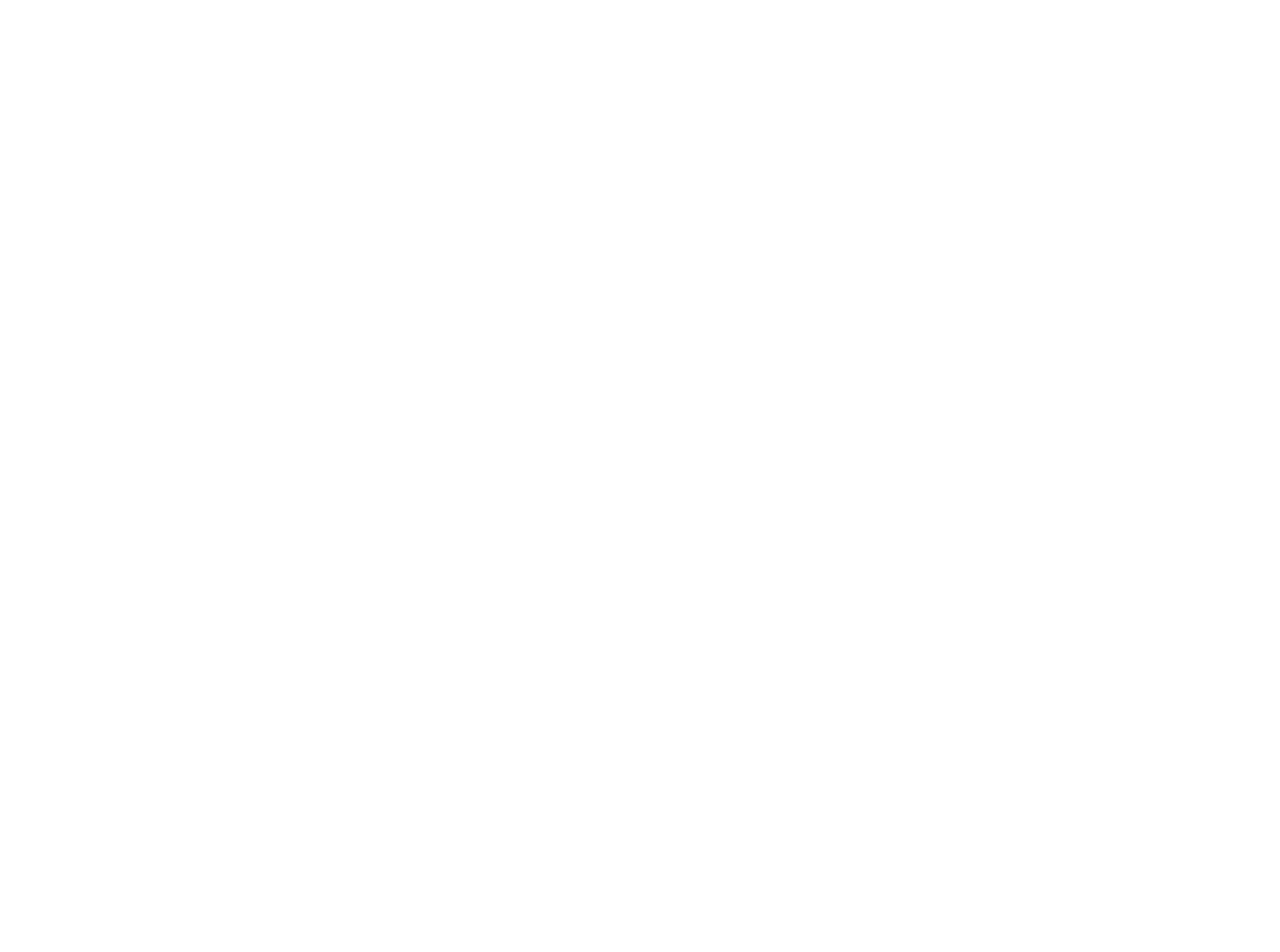
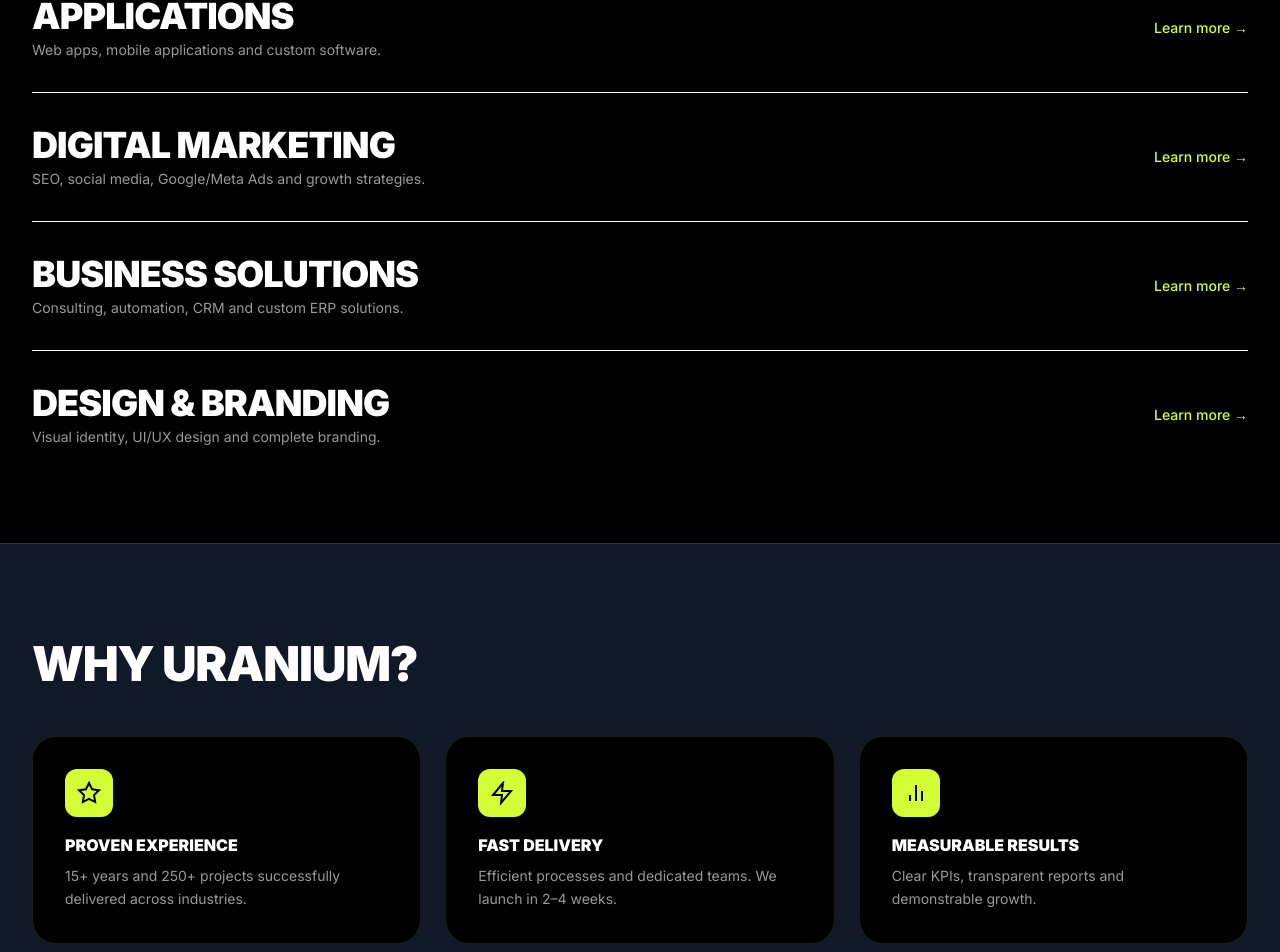
Before and after one commit to Ghenov54/uranium, a Next.js app: page /en/servicii in a window 1280 px wide. Before the commit this address had no page. Shown: the part 577-1529 px from the top of the page. Before the commit the page ends 800 px from the top, so only its background shows below. Built offline with nearby package versions, Linux system fonts and the light colour scheme.

Commit message:
feat: add services overview page with links to detail pages

```diff
--- /dev/null
+++ b/src/app/[locale]/servicii/page.tsx
@@ -0,0 +1,127 @@
+import { useTranslations } from "next-intl";
+import { getLocale } from "next-intl/server";
+import Link from "next/link";
+import { PageHero } from "@/components/ui/PageHero";
+import { CTASection } from "@/components/sections/CTASection";
+
+const serviceKeys = [
+  { key: "web", slug: "web" },
+  { key: "apps", slug: "aplicatii" },
+  { key: "marketing", slug: "marketing" },
+  { key: "business", slug: "business" },
+  { key: "design", slug: "design" },
+] as const;
+
+const serviceDescKey = {
+  web: "webDesc",
+  apps: "appsDesc",
+  marketing: "marketingDesc",
+  business: "businessDesc",
+  design: "designDesc",
+} as const;
+
+const reasonIcons = [
+  <svg key="star" width="24" height="24" viewBox="0 0 24 24" fill="none" stroke="currentColor" strokeWidth="2"><polygon points="12 2 15.09 8.26 22 9.27 17 14.14 18.18 21.02 12 17.77 5.82 21.02 7 14.14 2 9.27 8.91 8.26 12 2"/></svg>,
+  <svg key="zap" width="24" height="24" viewBox="0 0 24 24" fill="none" stroke="currentColor" strokeWidth="2"><polygon points="13 2 3 14 12 14 11 22 21 10 12 10 13 2"/></svg>,
+  <svg key="chart" width="24" height="24" viewBox="0 0 24 24" fill="none" stroke="currentColor" strokeWidth="2"><line x1="18" y1="20" x2="18" y2="10"/><line x1="12" y1="20" x2="12" y2="4"/><line x1="6" y1="20" x2="6" y2="14"/></svg>,
+];
+
+export default async function ServicesPage() {
+  const locale = await getLocale();
+  const t = useTranslations("serviciiPage");
+  const tServices = useTranslations("services");
+
+  const reasons = [
+    { title: t("reason1Title"), desc: t("reason1Desc"), icon: reasonIcons[0] },
+    { title: t("reason2Title"), desc: t("reason2Desc"), icon: reasonIcons[1] },
+    { title: t("reason3Title"), desc: t("reason3Desc"), icon: reasonIcons[2] },
+  ];
+
+  return (
+    <>
+      <PageHero
+        label={t("label")}
+        title={t("heading")}
+        subtitle={t("subtitle")}
+      />
+
+      {/* Services list */}
+      <section className="py-16" style={{ background: "var(--color-bg)" }}>
+        <div className="section-container">
+          <div className="divide-y" style={{ borderColor: "var(--color-border)" }}>
+            {serviceKeys.map(({ key, slug }) => (
+              <div
+                key={key}
+                className="flex items-center justify-between py-8"
+              >
+                <div>
+                  <h2
+                    className="text-3xl font-black uppercase tracking-tight md:text-4xl"
+                    style={{ color: "var(--color-text-primary)" }}
+                  >
+                    {tServices(key)}
+                  </h2>
+                  <p
+                    className="mt-1 text-sm"
+                    style={{ color: "var(--color-text-muted)" }}
+                  >
+                    {tServices(serviceDescKey[key])}
+                  </p>
+                </div>
+                <Link
+                  href={`/${locale}/servicii/${slug}`}
+                  className="ml-8 shrink-0 text-sm font-medium transition-colors"
+                  style={{ color: "var(--color-accent)" }}
+                >
+                  {t("learnMore")}
+                </Link>
+              </div>
+            ))}
+          </div>
+        </div>
+      </section>
+
+      {/* Why Uranium */}
+      <section
+        className="py-24 border-t"
+        style={{ borderColor: "var(--color-border)", background: "var(--color-bg-surface)" }}
+      >
+        <div className="section-container">
+          <h2
+            className="mb-12 text-4xl font-black uppercase tracking-tight md:text-5xl"
+            style={{ color: "var(--color-text-primary)" }}
+          >
+            {t("whyTitle")}
+          </h2>
+          <div className="grid grid-cols-1 gap-6 md:grid-cols-3">
+            {reasons.map((r) => (
+              <div
+                key={r.title}
+                className="rounded-3xl p-8"
+                style={{ background: "var(--color-bg)", border: "1px solid var(--color-border)" }}
+              >
+                <div
+                  className="mb-4 flex size-12 items-center justify-center rounded-xl"
+                  style={{ background: "var(--color-accent)", color: "#000" }}
+                >
+                  {r.icon}
+                </div>
+                <h3
+                  className="mb-2 text-base font-black uppercase"
+                  style={{ color: "var(--color-text-primary)" }}
+                >
+                  {r.title}
+                </h3>
+                <p className="text-sm leading-relaxed" style={{ color: "var(--color-text-muted)" }}>
+                  {r.desc}
+                </p>
+              </div>
+            ))}
+          </div>
+        </div>
+      </section>
+
+      <CTASection />
+    </>
+  );
+}
```
